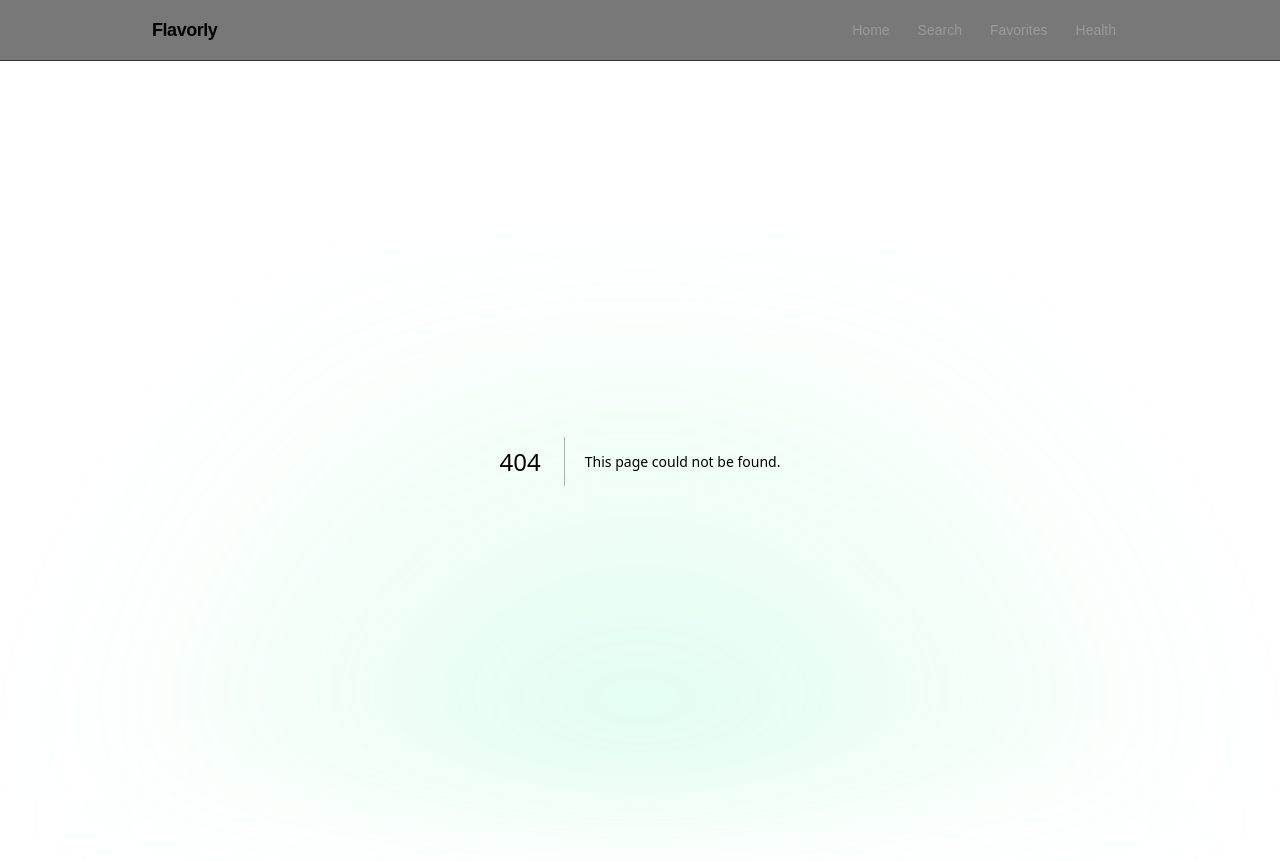
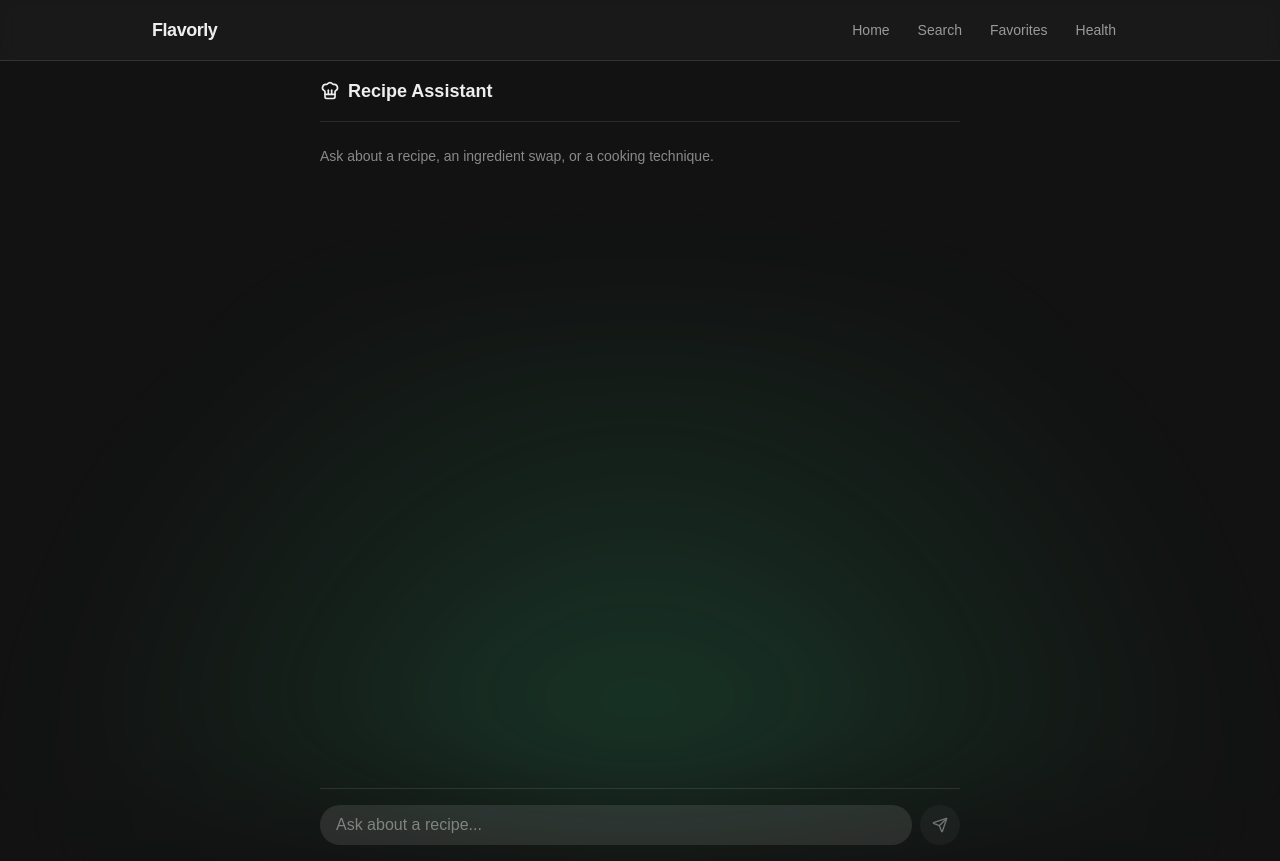
Before and after one commit to mahtamun-hoque-fahim/FE-Journey, a Next.js app: page /assistant in a window 1280 px wide. Before the commit this address had no page. Built offline with nearby package versions, Linux system fonts and the light colour scheme; a web font is replaced by a local one.

Commit message:
feat: add streaming recipe assistant chat (FE-06)

```diff
--- /dev/null
+++ b/app/api/chat/route.ts
@@ -0,0 +1,18 @@
+import { streamText, convertToModelMessages, type UIMessage } from "ai";
+import { CHAT_MODEL, SYSTEM_PROMPT } from "@/lib/chat-config";
+
+// Vercel's free/hobby plan caps a function at 10s by default; this
+// raises the ceiling so longer generations aren't cut off mid-stream.
+export const maxDuration = 30;
+
+export async function POST(req: Request) {
+    const { messages }: { messages: UIMessage[] } = await req.json();
+
+    const result = streamText({
+        model: CHAT_MODEL,
+        system: SYSTEM_PROMPT,
+        messages: await convertToModelMessages(messages),
+    });
+
+    return result.toUIMessageStreamResponse();
+}
--- /dev/null
+++ b/app/assistant/page.tsx
@@ -0,0 +1,154 @@
+"use client";
+
+import { useChat } from "@ai-sdk/react";
+import { DefaultChatTransport } from "ai";
+import { useEffect, useRef, useState, type FormEvent } from "react";
+import { ChefHat, Send, Square, ArrowDown } from "lucide-react";
+
+export default function AssistantPage() {
+    const [input, setInput] = useState("");
+    const [autoScroll, setAutoScroll] = useState(true);
+    const scrollRef = useRef<HTMLDivElement>(null);
+
+    const { messages, sendMessage, status, stop, error } = useChat({
+        transport: new DefaultChatTransport({ api: "/api/chat" }),
+    });
+
+    const isBusy = status === "submitted" || status === "streaming";
+    const lastMessage = messages[messages.length - 1];
+
+    const isThinking =
+        status === "submitted" ||
+        (status === "streaming" &&
+            lastMessage?.role === "assistant" &&
+            !lastMessage.parts.some(
+                (part) => part.type === "text" && part.text.trim().length > 0
+            ));
+
+    useEffect(() => {
+        if (autoScroll && scrollRef.current) {
+            scrollRef.current.scrollTop = scrollRef.current.scrollHeight;
+        }
+    }, [messages, autoScroll]);
+
+    function handleScroll() {
+        const el = scrollRef.current;
+        if (!el) return;
+        const distanceFromBottom = el.scrollHeight - el.scrollTop - el.clientHeight;
+        setAutoScroll(distanceFromBottom < 80);
+    }
+
+    function jumpToLatest() {
+        setAutoScroll(true);
+        if (scrollRef.current) {
+            scrollRef.current.scrollTop = scrollRef.current.scrollHeight;
+        }
+    }
+
+    function handleSubmit(event: FormEvent<HTMLFormElement>) {
+        event.preventDefault();
+        const text = input.trim();
+        if (!text || isBusy) return;
+        setInput("");
+        sendMessage({ text });
+    }
+
+    return (
+        <main className="mx-auto flex h-dvh w-full max-w-2xl flex-col px-4">
+            <header className="flex items-center gap-2 border-b border-white/10 py-4">
+                <ChefHat className="h-5 w-5" />
+                <h1 className="text-lg font-semibold">Recipe Assistant</h1>
+            </header>
+
+            <div className="relative flex-1 overflow-hidden">
+                <div
+                    ref={scrollRef}
+                    onScroll={handleScroll}
+                    className="flex h-full flex-col gap-4 overflow-y-auto py-6"
+                >
+                    {messages.length === 0 && (
+                        <p className="text-sm text-white/50">
+                            Ask about a recipe, an ingredient swap, or a cooking technique.
+                        </p>
+                    )}
+
+                    {messages.map((message) => (
+                        <div
+                            key={message.id}
+                            className={
+                                message.role === "user"
+                                    ? "ml-auto max-w-[85%] rounded-2xl bg-white/10 px-4 py-2"
+                                    : "mr-auto max-w-[85%] rounded-2xl bg-white/5 px-4 py-2"
+                            }
+                        >
+                            {message.parts.map((part, index) =>
+                                part.type === "text" ? (
+                                    <p key={`${message.id}-${index}`} className="whitespace-pre-wrap text-sm">
+                                        {part.text}
+                                    </p>
+                                ) : null
+                            )}
+                        </div>
+                    ))}
+
+                    {isThinking && (
+                        <div className="mr-auto flex items-center gap-1 rounded-2xl bg-white/5 px-4 py-3">
+                            <span className="h-1.5 w-1.5 animate-bounce rounded-full bg-white/50 [animation-delay:-0.3s]" />
+                            <span className="h-1.5 w-1.5 animate-bounce rounded-full bg-white/50 [animation-delay:-0.15s]" />
+                            <span className="h-1.5 w-1.5 animate-bounce rounded-full bg-white/50" />
+                        </div>
+                    )}
+
+                    {error && (
+                        <p className="mr-auto text-sm text-red-400">
+                            Something went wrong. Try sending that again.
+                        </p>
+                    )}
+                </div>
+
+                {!autoScroll && (
+                    <button
+                        type="button"
+                        onClick={jumpToLatest}
+                        className="absolute bottom-4 left-1/2 flex -translate-x-1/2 items-center gap-1 rounded-full bg-white/10 px-3 py-1.5 text-xs text-white backdrop-blur transition-colors hover:bg-white/20 focus-visible:outline-none focus-visible:ring-2 focus-visible:ring-white/50"
+                    >
+                        <ArrowDown className="h-3 w-3" />
+                        Jump to latest
+                    </button>
+                )}
+            </div>
+
+            <form
+                onSubmit={handleSubmit}
+                className="flex items-center gap-2 border-t border-white/10 py-4"
+            >
+                <input
+                    value={input}
+                    onChange={(event) => setInput(event.target.value)}
+                    placeholder="Ask about a recipe..."
+                    disabled={isBusy}
+                    className="min-w-0 flex-1 rounded-full bg-white/10 px-4 py-2 text-base text-white outline-none transition-colors placeholder:text-white/40 focus-visible:bg-white/15 focus-visible:ring-2 focus-visible:ring-white/50 disabled:opacity-50"
+                />
+                {isBusy ? (
+                    <button
+                        type="button"
+                        onClick={stop}
+                        aria-label="Stop generating"
+                        className="flex h-10 w-10 shrink-0 items-center justify-center rounded-full bg-white/10 text-white transition-colors hover:bg-white/20 focus-visible:outline-none focus-visible:ring-2 focus-visible:ring-white/50 active:scale-95"
+                    >
+                        <Square className="h-4 w-4" />
+                    </button>
+                ) : (
+                    <button
+                        type="submit"
+                        disabled={!input.trim()}
+                        aria-label="Send message"
+                        className="flex h-10 w-10 shrink-0 items-center justify-center rounded-full bg-white/10 text-white transition-colors hover:bg-white/20 focus-visible:outline-none focus-visible:ring-2 focus-visible:ring-white/50 active:scale-95 disabled:opacity-40 disabled:hover:bg-white/10"
+                    >
+                        <Send className="h-4 w-4" />
+                    </button>
+                )}
+            </form>
+        </main>
+    );
+}
--- /dev/null
+++ b/lib/chat-config.ts
@@ -0,0 +1,20 @@
+// Central home for the Flavorly AI assistant: which model it runs
+// on and how it's instructed to behave. The route handler imports
+// both from here instead of hardcoding them inline, so any future
+// screen that adds AI reuses the exact same assistant.
+
+import { google } from "@ai-sdk/google";
+
+// Flash is fast enough for token-by-token chat streaming and stays
+// on Gemini's free tier at normal conversation volume.
+export const CHAT_MODEL = google("gemini-3.6-flash");
+
+export const SYSTEM_PROMPT = `You are the Flavorly Recipe Assistant, built into the Flavorly recipe app.
+
+You help people:
+- find recipe ideas from ingredients they already have
+- suggest substitutions for a missing ingredient
+- explain cooking terms and techniques in plain language
+- adapt a recipe for a dietary need (vegetarian, gluten-free, etc.)
+
+Answer like a knowledgeable friend in the kitchen: short, practical, no filler. If someone asks about something unrelated to food or cooking, say that's outside what you can help with here and steer back.`;
--- a/package.json
+++ b/package.json
@@ -9,6 +9,10 @@
     "lint": "eslint"
   },
   "dependencies": {
+    "@ai-sdk/google": "^4.0.39",
+    "@ai-sdk/react": "^4.0.61",
+    "ai": "^7.0.58",
+    "lucide-react": "^1.30.0",
     "next": "16.2.11",
     "react": "19.2.4",
     "react-dom": "19.2.4"
```
Also changed, not shown: 1 other file (tests, documents, lock files or other folders).
